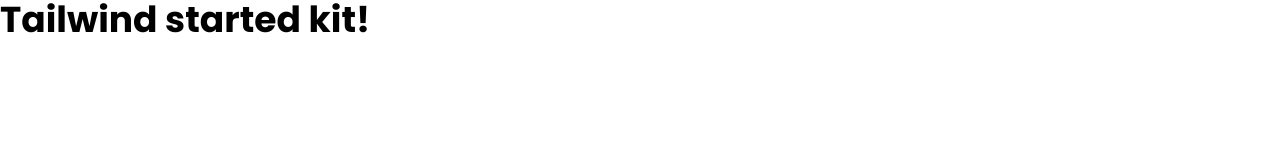
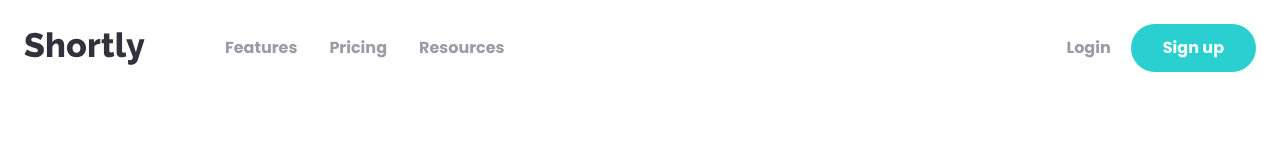
Before and after one commit to agolomazov/sjortify-app, a website: page src/index.html in a window 1280 px wide. Drawn offline with nearby package versions, Linux system fonts and the light colour scheme; files that its build step writes are made by us from their sources.

Commit message:
Добавлены стили и разметка для блока с Навигацией

```diff
--- a/src/index.html
+++ b/src/index.html
@@ -12,6 +12,32 @@
   <link rel="stylesheet" href="./assets/styles/production.css" />
 </head>
 <body>
-  <h1 class="text-4xl font-bold">Tailwind started kit!</h1>
+  <!-- Nav container -->
+  <nav class="relative container mx-auto p-6">
+    <!-- Flex container for all elements -->
+    <div class="flex items-center justify-between">
+      <!-- Flex container for logo/menu -->
+      <div class="flex items-center space-x-20">
+        <!-- Logo -->
+        <img src="./assets/images/logo.svg" alt="logo" />
+        <!-- Left menu -->
+        <div class="hidden lg:flex space-x-8 font-bold">
+          <a href="#" class="text-grayishViolet hover:text-verDarkViolet">Features</a>
+          <a href="#" class="text-grayishViolet hover:text-verDarkViolet">Pricing</a>
+          <a href="#" class="text-grayishViolet hover:text-verDarkViolet">Resources</a>
+        </div>
+      </div>
+
+      <!-- Right buttons menu -->
+      <div class="hidden items-center spacex-6 font-bold text-grayishViolet lg:flex">
+        <a href="#" class="hover:text-verDarkViolet">Login</a>
+        <a href="#" class="ml-5 px-8 py-3 font-bold text-white bg-cyan rounded-full hover:opacity-70">Sign up</a>
+      </div>
+
+      <!-- TODO: Hamburger menu -->
+    </div>
+
+    <!-- TODO: Mobile menu -->
+  </nav>
 </body>
 </html>
```
